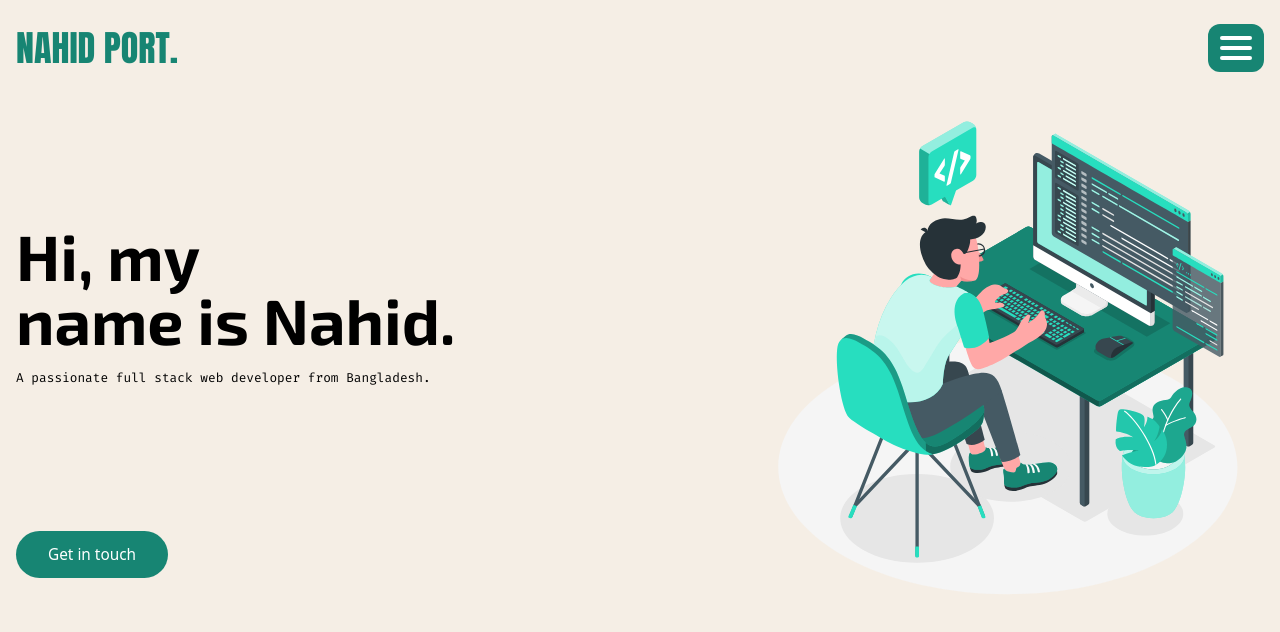
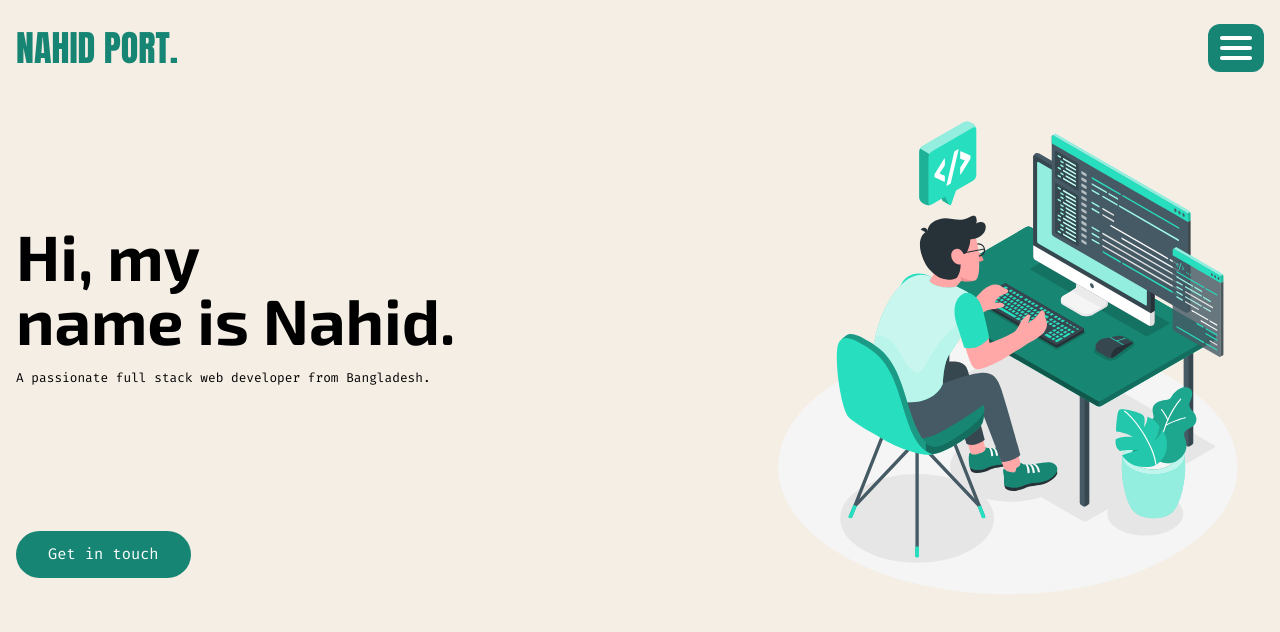
Before and after one commit to nahidthedeveloper/my-port, a Next.js app: page / in a window 1280 px wide. Shown: the top 632 px of the page. Built offline with nearby package versions, Linux system fonts and the light colour scheme.

Commit message:
update font family

```diff
--- a/src/app/page.js
+++ b/src/app/page.js
@@ -12,7 +12,7 @@ export default function Home() {
                     A passionate full stack web developer from Bangladesh.
                 </h6>
                 <button
-                    className="my-16 lg:mt-36 px-8 py-3 text-[4vw] md:text-[2vw] lg:text-[1.2vw] bg-[#178573] text-white rounded-full">
+                    className="my-16 lg:mt-36 px-8 py-3 text-[4vw] md:text-[2vw] lg:text-[1.2vw] bg-[#178573] text-white rounded-full font-fira_regular">
                     Get in touch
                 </button>
             </div>
```
